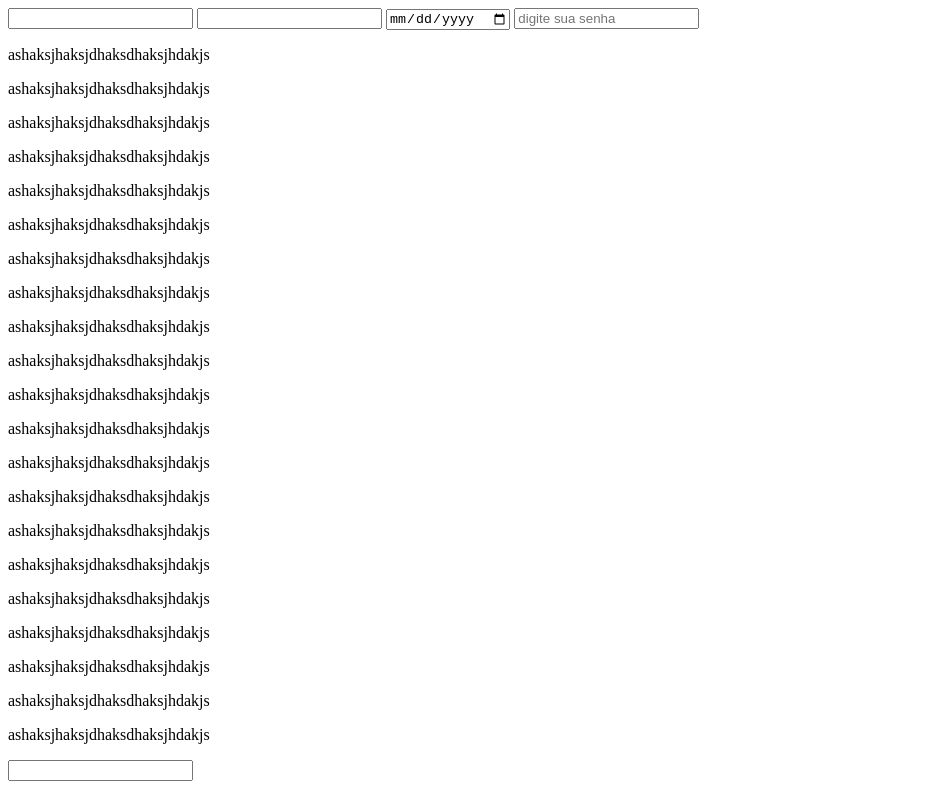
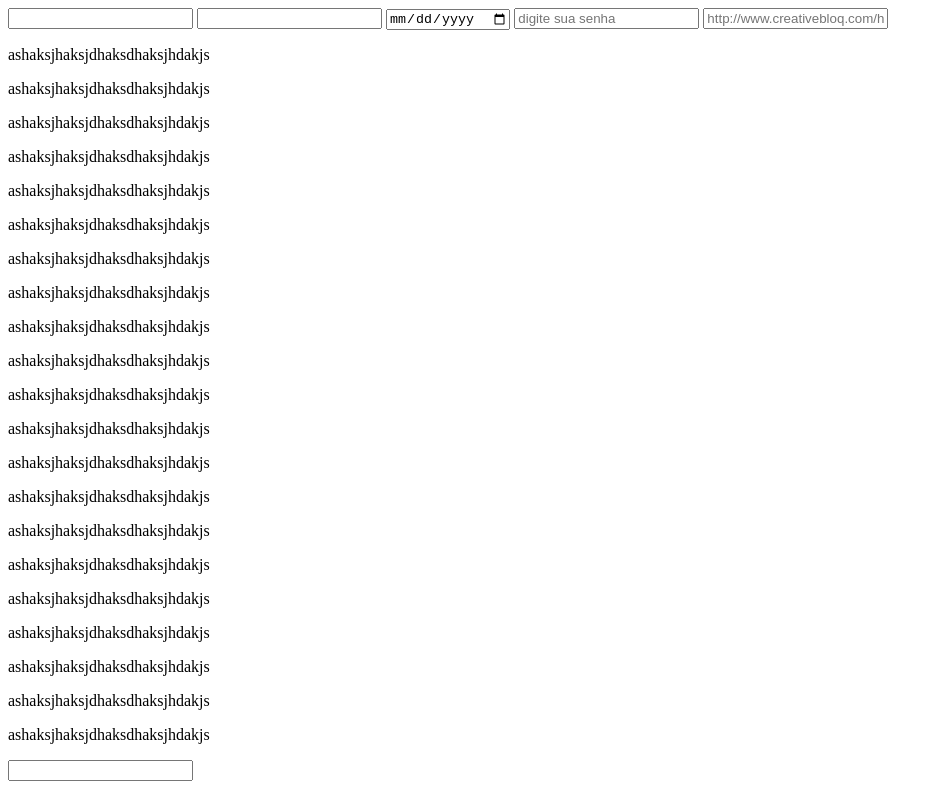
Before and after one commit to CadnunsDimir/cadnunsdimir.github.io, a plain HTML site: page testeAndroid.html in a window 1280 px wide. Shown: the top 794 px of the page, without its empty margins (0-943 px from the left). Drawn offline with Linux system fonts and the light colour scheme.

Commit message:
Update testeAndroid.html

```diff
--- a/testeAndroid.html
+++ b/testeAndroid.html
@@ -22,6 +22,7 @@
         <input type="number" name="idComprovante" id="idComprovante">
         <input type="date" name="dataNascimento" id="dataNascimento">
         <input type="text" name="senha" id="senha" placeholder="digite sua senha">
+        <input type="password" pattern="[0-9]*" placeholder="http://www.creativebloq.com/html5/12-html5-tricks-mobile-81412803"/>
 
         <p></p>
                 <p>ashaksjhaksjdhaksdhaksjhdakjs</p>
```
